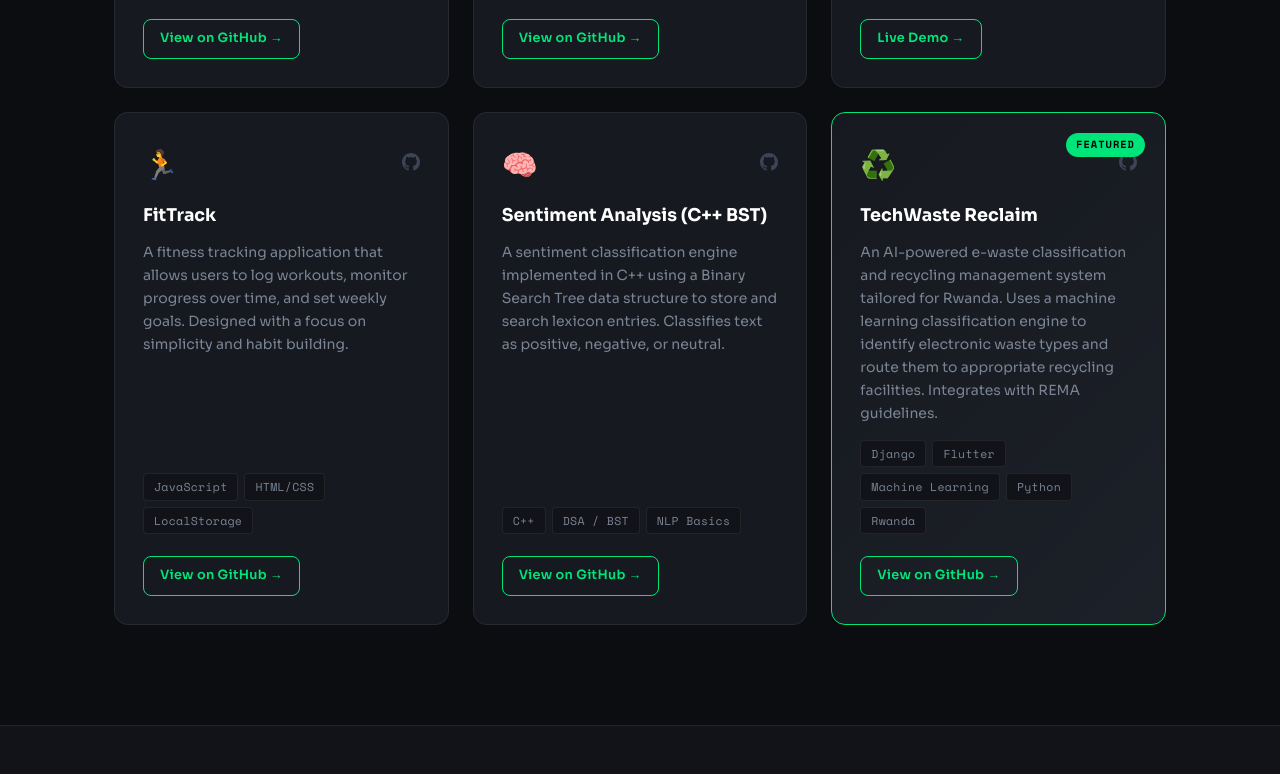
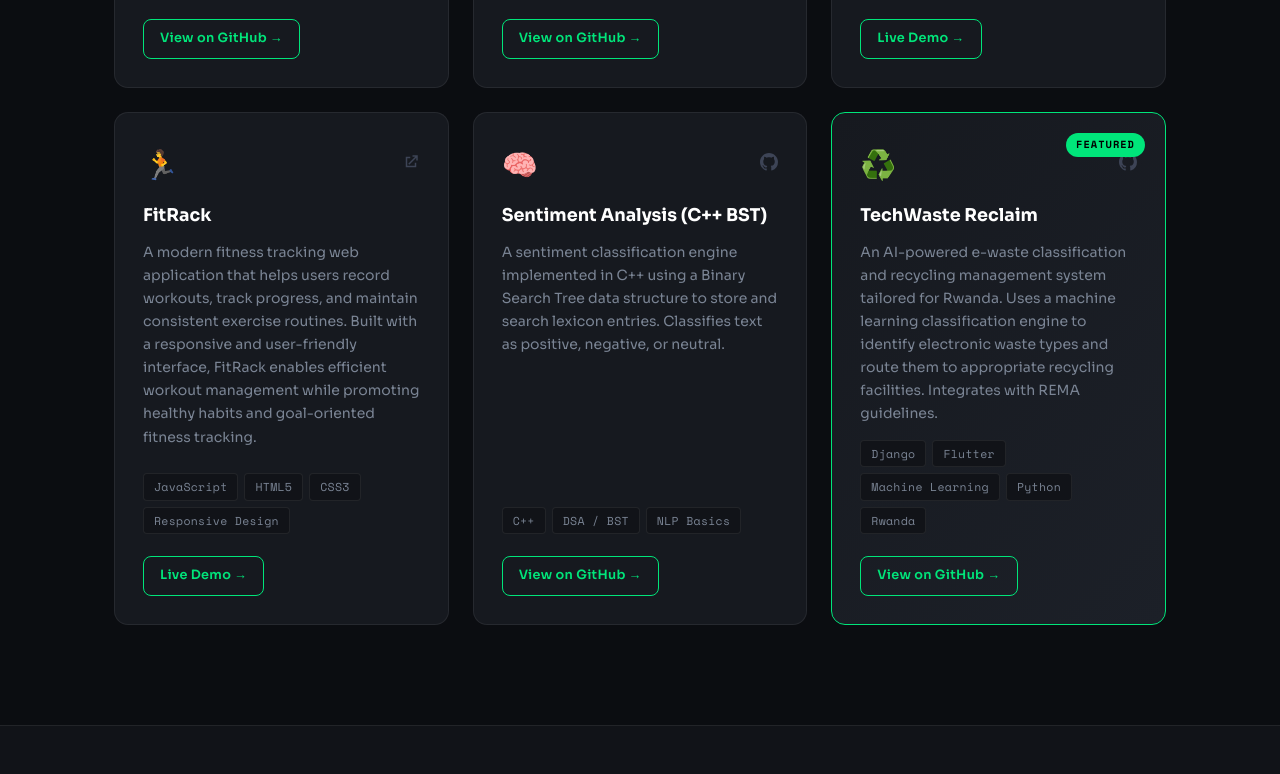
Before and after one commit to Vincent-HABAYIMANA/vincent-habayimana.github.io, a plain HTML site: page index.html in a window 1280 px wide. Shown: the part 3246-4020 px from the top of the page. Drawn offline with nearby package versions, Linux system fonts and the light colour scheme.

Commit message:
Replace FitTrack with FitRack project card
Updated project card for FitRack with new description and links.

```diff
--- a/index.html
+++ b/index.html
@@ -287,26 +287,39 @@
 </div>
 
         <!-- FitTrack -->
-        <div class="project-card reveal" data-category="mobile">
+<div class="project-card reveal" data-category="web">
   <div class="card-header">
     <span class="card-icon">🏃</span>
     <div class="card-links">
-              <a href="https://github.com/vincent-habayimana" target="_blank" rel="noopener" class="card-link" aria-label="GitHub">
-                <svg width="18" height="18" viewBox="0 0 24 24" fill="currentColor"><path d="M12 0C5.37 0 0 5.37 0 12c0 5.31 3.435 9.795 8.205 11.385.6.105.825-.255.825-.57 0-.285-.015-1.23-.015-2.235-3.015.555-3.795-.735-4.035-1.41-.135-.345-.72-1.41-1.23-1.695-.42-.225-1.02-.78-.015-.795.945-.015 1.62.87 1.845 1.23 1.08 1.815 2.805 1.305 3.495.99.105-.78.42-1.305.765-1.605-2.67-.3-5.46-1.335-5.46-5.925 0-1.305.465-2.385 1.23-3.225-.12-.3-.54-1.53.12-3.18 0 0 1.005-.315 3.3 1.23.96-.27 1.98-.405 3-.405s2.04.135 3 .405c2.295-1.56 3.3-1.23 3.3-1.23.66 1.65.24 2.88.12 3.18.765.84 1.23 1.905 1.23 3.225 0 4.605-2.805 5.625-5.475 5.925.435.375.81 1.095.81 2.22 0 1.605-.015 2.895-.015 3.3 0 .315.225.69.825.57A12.02 12.02 0 0 0 24 12c0-6.63-5.37-12-12-12z"/></svg>
+      <a href="https://vincent-habayimana.github.io/fitrack/" target="_blank" rel="noopener" class="card-link" aria-label="Live Demo">
+        <svg width="18" height="18" viewBox="0 0 24 24" fill="currentColor">
+          <path d="M14 3h7v7h-2V6.41l-9.29 9.3-1.42-1.42 9.3-9.29H14V3z"/>
+          <path d="M5 5h6v2H7v10h10v-4h2v6H5V5z"/>
+        </svg>
       </a>
     </div>
   </div>
-          <h3 class="card-title">FitTrack</h3>
-          <p class="card-desc">A fitness tracking application that allows users to log workouts, monitor progress over time, and set weekly goals. Designed with a focus on simplicity and habit building.</p>
+
+  <h3 class="card-title">FitRack</h3>
+
+  <p class="card-desc">
+    A modern fitness tracking web application that helps users record workouts, track progress, and maintain consistent exercise routines. Built with a responsive and user-friendly interface, FitRack enables efficient workout management while promoting healthy habits and goal-oriented fitness tracking.
+  </p>
+
   <div class="card-tech">
     <span class="tech-tag">JavaScript</span>
-            <span class="tech-tag">HTML/CSS</span>
-            <span class="tech-tag">LocalStorage</span>
+    <span class="tech-tag">HTML5</span>
+    <span class="tech-tag">CSS3</span>
+    <span class="tech-tag">Responsive Design</span>
   </div>
+
   <div class="card-footer">
-            <a href="https://github.com/vincent-habayimana" target="_blank" rel="noopener" class="btn btn-sm">View on GitHub →</a>
+    <a href="https://vincent-habayimana.github.io/fitrack/" target="_blank" rel="noopener" class="btn btn-sm">
+      Live Demo →
+    </a>
   </div>
 </div>
+
 
         <!-- Sentiment Analysis -->
         <div class="project-card reveal" data-category="ai">
```
Lines whose indentation alone changed are shown as unchanged.
